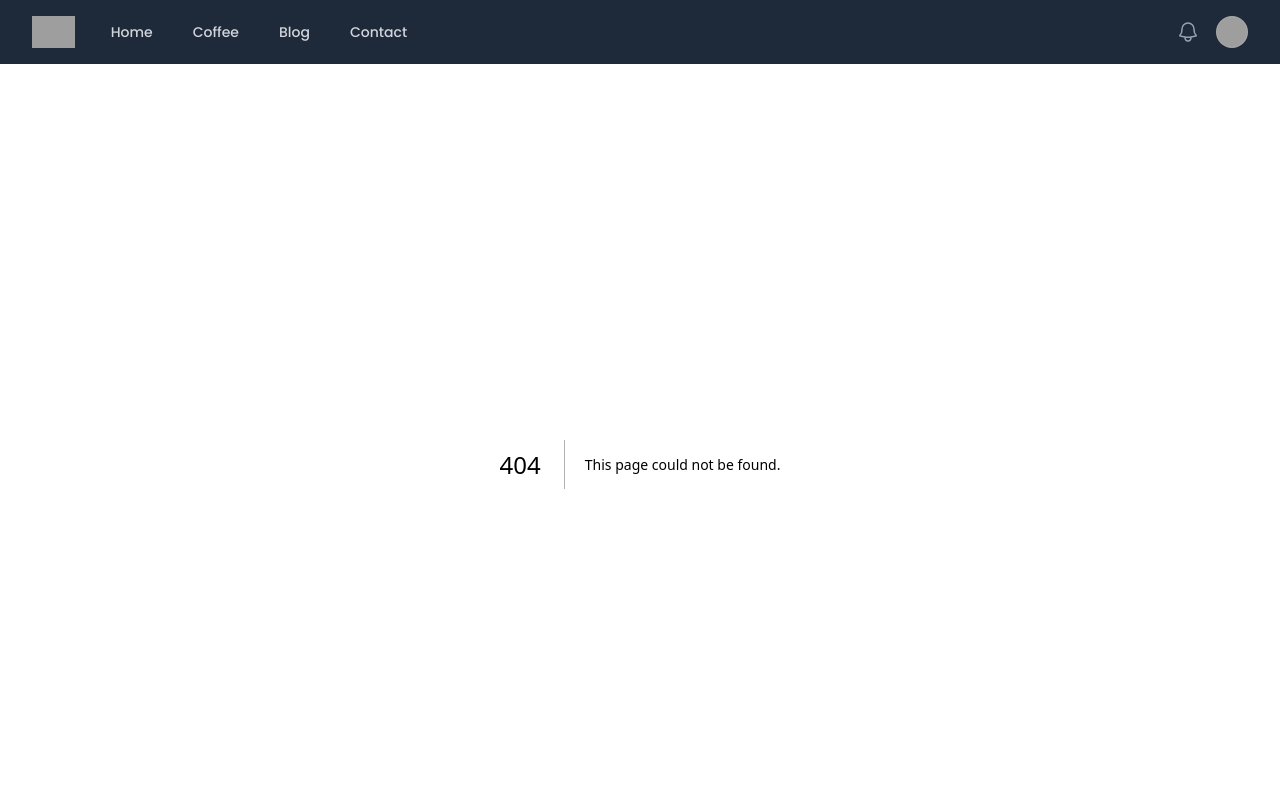
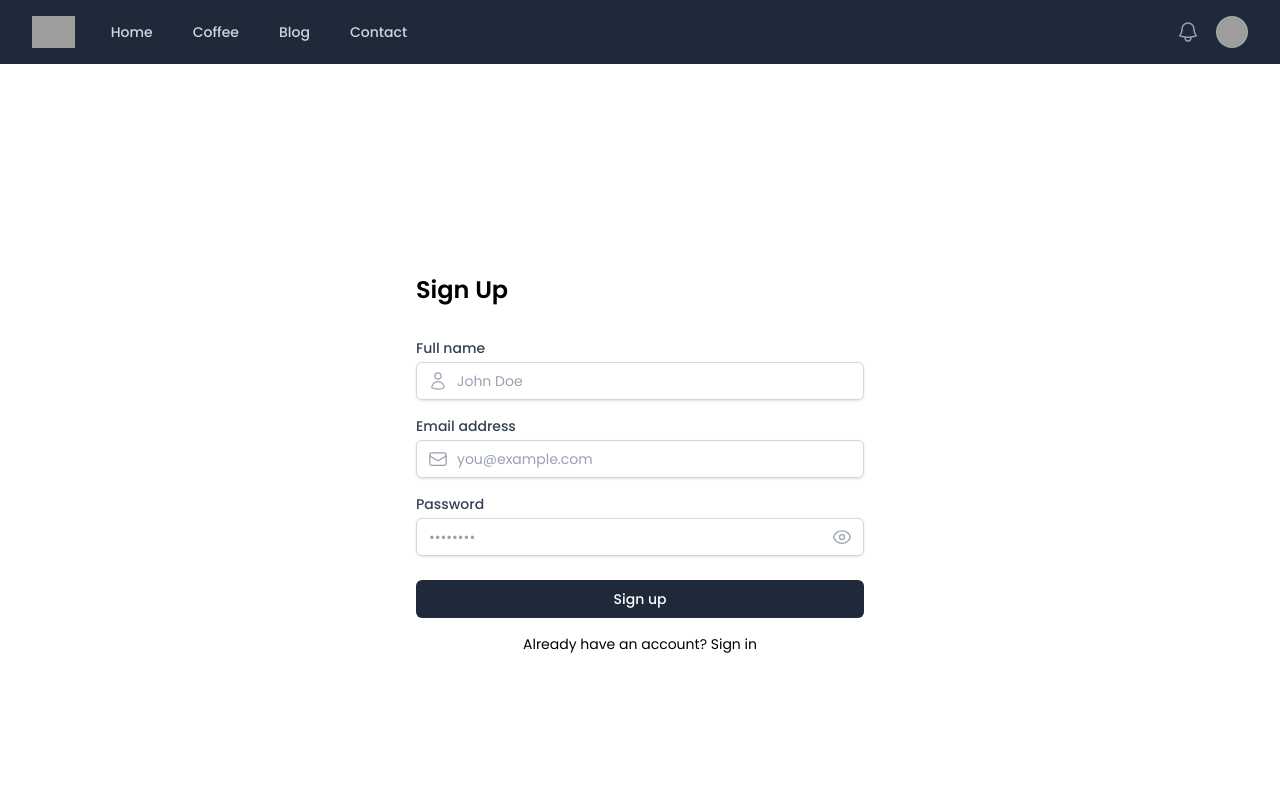
Before and after one commit to WalidurTanjim/coffee-brew, a Next.js app: page /auth/signup in a window 1280 px wide. Before the commit this address had no page. Shown: the top 800 px of the page. Built offline with nearby package versions, Linux system fonts and the light colour scheme; grey boxes are pictures that could not be loaded.

Commit message:
Signup page created

```diff
--- /dev/null
+++ b/src/app/(pages)/auth/signup/page.jsx
@@ -0,0 +1,24 @@
+import SignupForm from '@/components/forms/SignupForm/SignupForm';
+import Link from 'next/link';
+
+const Signup = () => {
+     return (
+          <div className="min-h-screen bg-base-200 flex items-center justify-center p-4">
+               <div className="card w-full max-w-md bg-base-100">
+                    <div className="card-body">
+                         <h2 className="card-title text-2xl font-semibold text-base-content justify-center mb-6">Sign Up</h2>
+
+                         <SignupForm />
+
+                         {/* Sign Up Link */}
+                         <p className="text-center text-sm text-base-content/60 mt-4">
+                              Already have an account?{' '}
+                              <Link href="/auth/signin" className="text-warning hover:underline">Sign in</Link>
+                         </p>
+                    </div>
+               </div>
+          </div>
+     );
+}
+
+export default Signup;
--- /dev/null
+++ b/src/components/forms/SignupForm/SignupForm.jsx
@@ -0,0 +1,80 @@
+"use client";
+
+import React, { useState } from 'react';
+import { EnvelopeIcon, UserIcon } from '@heroicons/react/24/outline';
+import { EyeIcon, EyeSlashIcon } from '@heroicons/react/24/outline';
+
+const SignupForm = () => {
+     const [showPassword, setShowPassword] = useState(false);
+
+     const handleSignup = (e) => {
+          e.preventDefault();
+
+          const form = e.target;
+          const fullname = form.fullname.value;
+          const email = form.email.value;
+          const password = form.password.value;
+          const payload = { fullname, email, password };
+
+          console.log("Signup payload:", payload);
+     };
+
+     const togglePasswordVisibility = () => {
+          setShowPassword(!showPassword);
+     };
+
+     return (
+          <form className="mt-8 space-y-6" onSubmit={handleSignup}>
+               <div className="space-y-4">
+                    {/* Full Name Field */}
+                    <div>
+                         <label htmlFor="fullname" className="block text-sm font-medium text-gray-700 mb-1">Full name</label>
+
+                         <div className="relative">
+                              <div className="absolute inset-y-0 left-0 pl-3 flex items-center pointer-events-none">
+                                   <UserIcon className="h-5 w-5 text-gray-400" aria-hidden="true" />
+                              </div>
+
+                              <input id="fullname" name="fullname" type="text" autoComplete="name" required className="appearance-none block w-full pl-10 pr-3 py-2 border border-gray-300 rounded-md shadow-sm placeholder-gray-400 focus:outline-none focus:ring-gray-500 focus:border-gray-500 sm:text-sm" placeholder="John Doe" />
+                         </div>
+                    </div>
+
+                    {/* Email Field */}
+                    <div>
+                         <label htmlFor="email" className="block text-sm font-medium text-gray-700 mb-1">Email address</label>
+
+                         <div className="relative">
+                              <div className="absolute inset-y-0 left-0 pl-3 flex items-center pointer-events-none">
+                                   <EnvelopeIcon className="h-5 w-5 text-gray-400" aria-hidden="true" />
+                              </div>
+
+                              <input id="email" name="email" type="email" autoComplete="email" required className="appearance-none block w-full pl-10 pr-3 py-2 border border-gray-300 rounded-md shadow-sm placeholder-gray-400 focus:outline-none focus:ring-gray-500 focus:border-gray-500 sm:text-sm" placeholder="you@example.com" />
+                         </div>
+                    </div>
+
+                    {/* Password Field */}
+                    <div>
+                         <label htmlFor="password" className="block text-sm font-medium text-gray-700 mb-1">Password</label>
+
+                         <div className="relative">
+                              <input id="password" name="password" type={showPassword ? 'text' : 'password'} autoComplete="new-password" required className="appearance-none block w-full px-3 py-2 border border-gray-300 rounded-md shadow-sm placeholder-gray-400 focus:outline-none focus:ring-gray-500 focus:border-gray-500 sm:text-sm" placeholder="••••••••" />
+
+                              <button type="button" onClick={togglePasswordVisibility} className="absolute inset-y-0 right-0 pr-3 flex items-center text-gray-400 hover:text-gray-600 focus:outline-none" aria-label={showPassword ? 'Hide password' : 'Show password'}>
+                                   {showPassword ? (
+                                        <EyeSlashIcon className="h-5 w-5" aria-hidden="true" />
+                                   ) : (
+                                        <EyeIcon className="h-5 w-5" aria-hidden="true" />
+                                   )}
+                              </button>
+                         </div>
+                    </div>
+               </div>
+
+               <div>
+                    <button type="submit" className="group relative w-full flex justify-center py-2 px-4 border border-transparent text-sm font-medium rounded-md text-white bg-gray-800 hover:bg-gray-700 focus:outline-none focus:ring-2 focus:ring-offset-2 focus:ring-gray-500 transition-colors">Sign up</button>
+               </div>
+          </form>
+     );
+};
+
+export default SignupForm;
```
